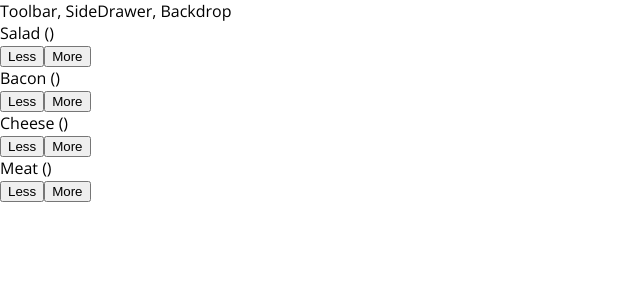
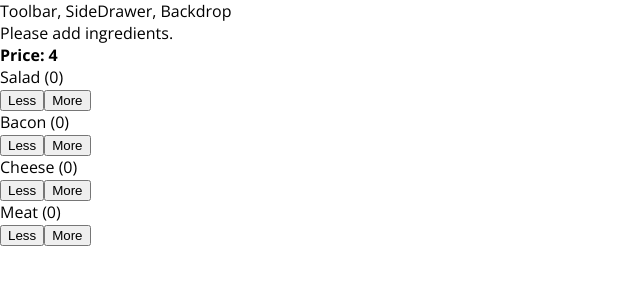
Before and after one commit to asteig/burger-builder, a React app: page / in a window 1280 px wide. Shown: the top 300 px of the page, without its empty margins (0-640 px from the left). Built offline with nearby package versions, Linux system fonts and the light colour scheme.

Commit message:
Added total price

```diff
--- a/src/components/Burger/BuildControls/BuildControls.js
+++ b/src/components/Burger/BuildControls/BuildControls.js
@@ -12,6 +12,7 @@ const controls = [
 ];
 
 const buildControls = (props) => {
+
 	return (
 		<div className={classes.BuildControls}>
 			{controls.map(ctrl => (
@@ -19,7 +20,7 @@ const buildControls = (props) => {
 					key={ctrl.label}
 					label={ctrl.label}
 					type={ctrl.type}
-					quantity=""
+					quantity={props.ingredients[ctrl.type]}
 					addHandler={props.addHandler}
 					removeHandler={props.removeHandler}/>
 			))}
--- a/src/components/Burger/Burger.js
+++ b/src/components/Burger/Burger.js
@@ -5,21 +5,21 @@ import BurgerIngredient from './BurgerIngredient/BurgerIngredient';
 
 const burger = ( props ) => {
 
-    const ingredients = [];
+    let ingredients = [];
 
     Object.keys(props.ingredients).map((key) => {
-        console.log(props.ingredients);
         for(var i = 0; i < props.ingredients[key]; i++) {
 
             ingredients.push(<BurgerIngredient
                 key={key+i}
                 type={key}
-                quantity={props.ingredients[key]}/>);
+                quantity={props.ingredients[key]}/>
+            );
         }
     });
 
     if(!ingredients.length) {
-        ingredients = "Please add ingredients.";
+        ingredients.push("Please add ingredients.");
     }
 
     return (
--- a/src/containers/BurgerBuilder/BurgerBuilder.js
+++ b/src/containers/BurgerBuilder/BurgerBuilder.js
@@ -4,35 +4,62 @@ import Aux from '../../hoc/Aux';
 import Burger from '../../components/Burger/Burger';
 import BurgerControls from '../../components/Burger/BuildControls/BuildControls';
 
+
+const INGREDIENTS_PRICES = {
+  salad: .5,
+  bacon: .5,
+  cheese: .5,
+  meet: .5
+}
+
 class BurgerBuilder extends Component {
 
     state = {
       ingredients: {
-            salad: 4,
-            bacon: 4,
-            cheese: 4,
-            meat: 4
-        }
+        salad: 0,
+        bacon: 0,
+        cheese: 0,
+        meat: 0
+      },
+      totalPrice: 4
     }
 
     addIngredientHandler(type) {
       const ingredients = {...this.state.ingredients};
+      let newPrice = this.state.totalPrice;
+
       ingredients[type] = ingredients[type] + 1;
 
-        this.setState({ingredients: ingredients});
+      newPrice = newPrice + INGREDIENTS_PRICES[type];
+      this.setState({
+        ingredients: ingredients,
+        totalPrice: newPrice
+      });
     }
 
     removeIngredientHandler(type) {
+
       const ingredients = {...this.state.ingredients};
+      let newPrice = this.state.totalPrice;
+
+      if(!ingredients[type]) {
+        return;
+      }
+
       ingredients[type] = ingredients[type] - 1;
 
-        this.setState({ingredients: ingredients});
+      newPrice = newPrice - INGREDIENTS_PRICES[type];
+      this.setState({
+        ingredients: ingredients,
+        totalPrice: newPrice
+      });
     }
 
     render () {
       return (
         <Aux>
           <Burger ingredients={this.state.ingredients} />
+          <b>Price: {this.state.totalPrice}</b>
           <BurgerControls
               addHandler={this.addIngredientHandler.bind(this)}
               removeHandler={this.removeIngredientHandler.bind(this)}
```
Lines whose indentation alone changed are shown as unchanged.
